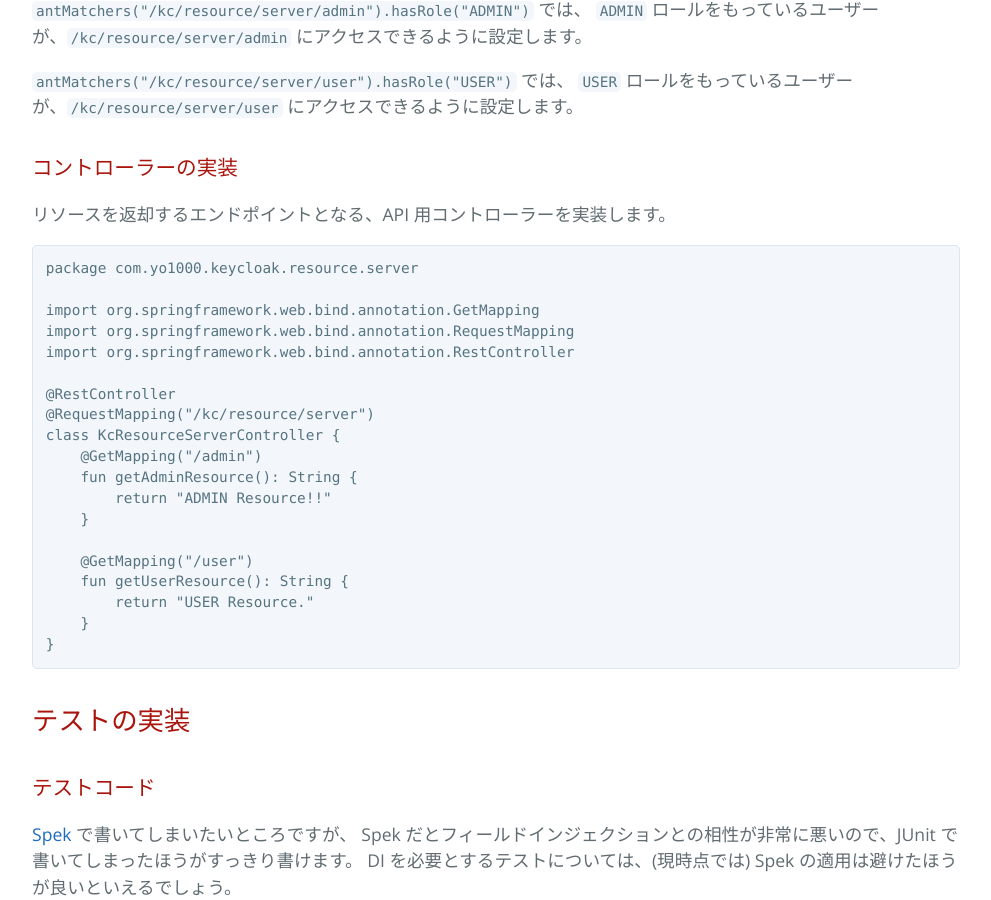
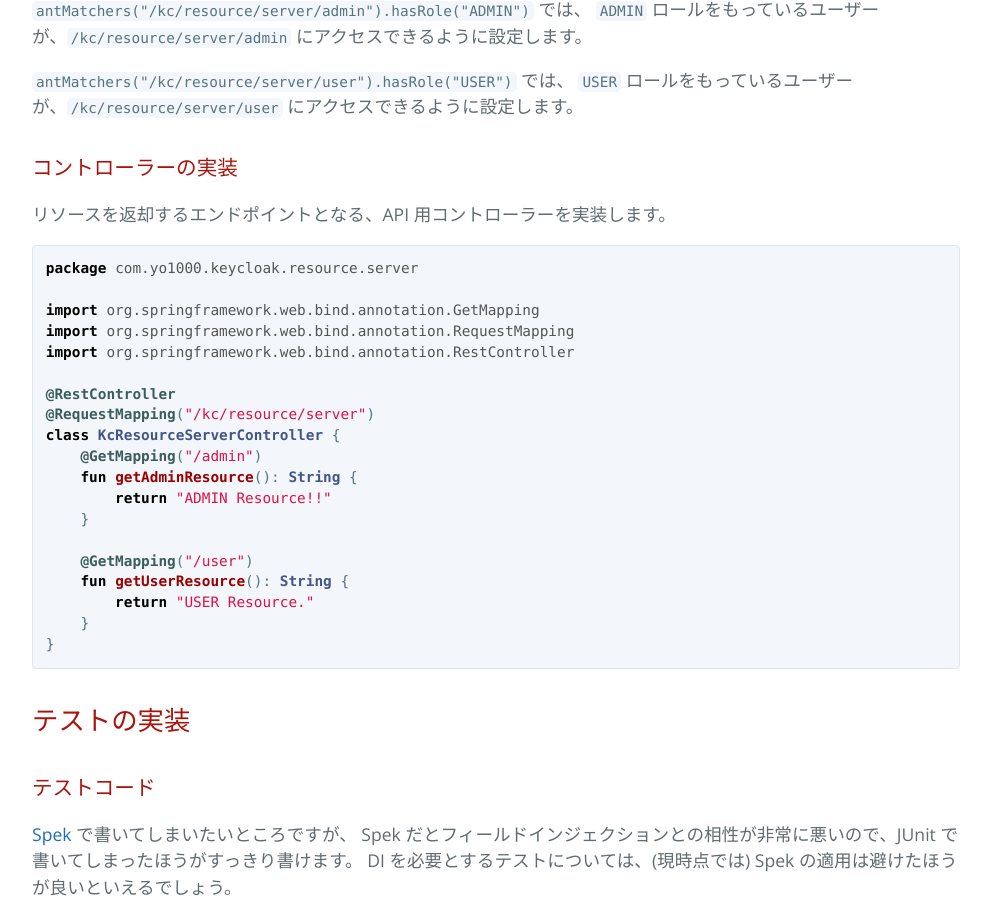
Before and after one commit to yo1000/blog.yo1000.com, a Jekyll site: the page built from _posts/2017-12-26-keycloak-test-ressrv.md, in a window 1280 px wide and 900 px high, scrolled down 4636 px. Shown: the whole window, without its empty margins (64-1055 px from the left). Built offline with Jekyll 4.4.1, drawn with Linux system fonts in a browser that asks for light colours; our own code applies the rules of GitHub Pages for plain Markdown files.

Commit message:
Update 2017-12-26-keycloak-test-ressrv.md

````diff
--- a/_posts/2017-12-26-keycloak-test-ressrv.md
+++ b/_posts/2017-12-26-keycloak-test-ressrv.md
@@ -205,7 +205,7 @@
 ### コントローラーの実装
 リソースを返却するエンドポイントとなる、API 用コントローラーを実装します。
 
-```KcResourceServerController.kt
+```kotlin
 package com.yo1000.keycloak.resource.server
 
 import org.springframework.web.bind.annotation.GetMapping
````
